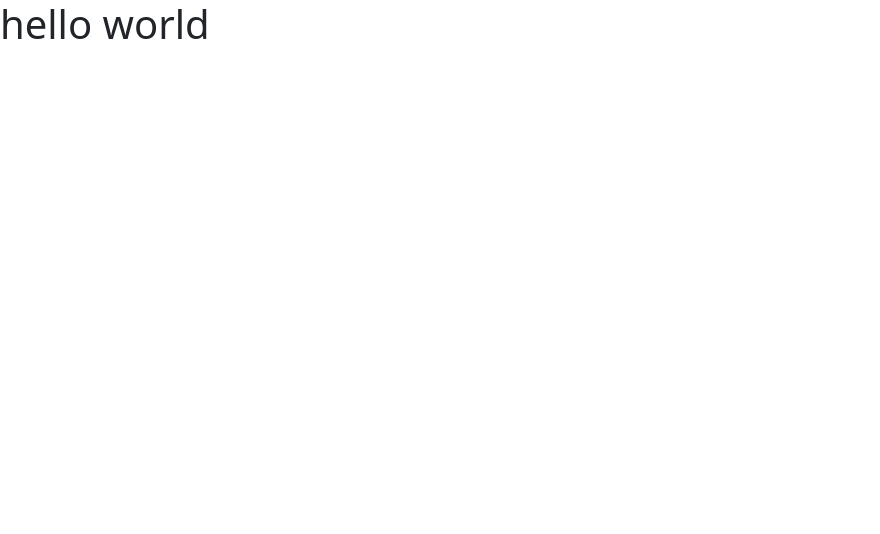
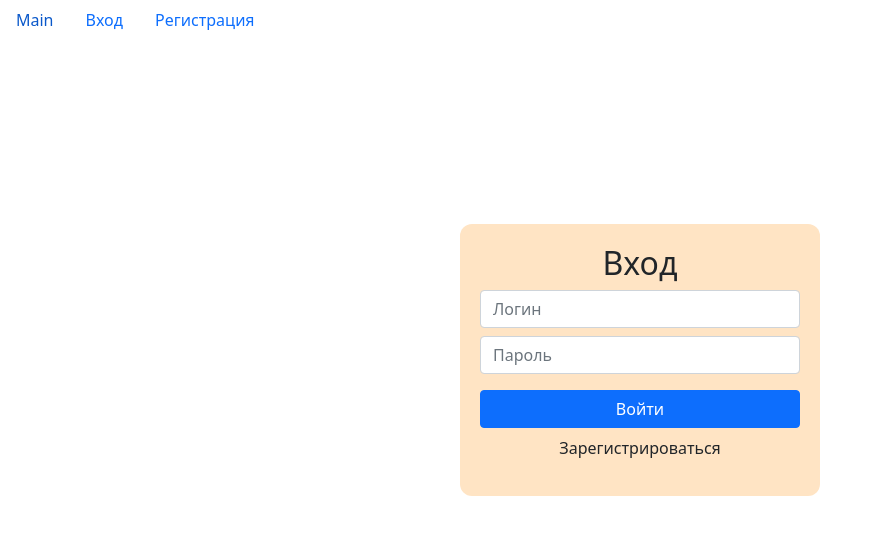
Before and after one commit to SVDotsenko/hotel-booking, a React (Create React App) app: page /entrance in a window 1280 px wide. Shown: the top 534 px of the page, without its empty margins (0-880 px from the left). Built offline with nearby package versions, Linux system fonts and the light colour scheme.

Commit message:
entrance form is finished

```diff
--- a/src/App.js
+++ /dev/null
@@ -1,7 +0,0 @@
-import React from "react";
-
-function App() {
-  return <h1>hello world</h1>;
-}
-
-export default App;
--- /dev/null
+++ b/src/app/App.js
@@ -0,0 +1,18 @@
+import React from "react";
+import NavBar from "./components/navBar";
+import {Route, Switch} from "react-router-dom";
+import Entrance from "./components/entrance/entrance";
+import Registration from "./components/registration";
+
+function App() {
+    return <>
+        <NavBar/>
+        <Switch>
+            <Route path="/entrance" component={Entrance}/>
+            <Route path="/registration" component={Registration}/>
+        </Switch>
+    </>;
+
+}
+
+export default App;
--- /dev/null
+++ b/src/app/components/entrance/entrance.css
@@ -0,0 +1,14 @@
+.page {
+    height: 80vh;
+    display: flex;
+    align-items: center;
+    justify-content: center;
+}
+
+.login {
+    width: 360px;
+    height: min-content;
+    padding: 20px;
+    border-radius: 12px;
+    background: bisque;
+}
--- /dev/null
+++ b/src/app/components/entrance/entrance.jsx
@@ -0,0 +1,25 @@
+import React from "react";
+import "./entrance.css"
+// https://getbootstrap.com/docs/5.1/forms/layout/
+const Entrance = () => {
+    return <>
+        <div className="page">
+            <div className="login">
+                <h2 className="text-center">Вход</h2>
+                <div className="col">
+                    <div className="col">
+                        <input type="text" className="form-control" placeholder="Логин" aria-label="First name"></input>
+                    </div>
+                    <div className="col mt-2">
+                        <input type="text" className="form-control" placeholder="Пароль" aria-label="Last name"></input>
+                    </div>
+                </div>
+
+                <button type="submit" className="btn btn-primary w-100 mt-3">Войти</button>
+                <p className="text-center mt-2">Зарегистрироваться</p>
+            </div>
+        </div>
+    </>;
+}
+
+export default Entrance;
--- /dev/null
+++ b/src/app/components/navBar.jsx
@@ -0,0 +1,20 @@
+import React from "react";
+import {Link} from "react-router-dom";
+
+const NavBar = () => {
+    return (
+        <ul className="nav">
+            <li className="nav-item">
+                <Link to="/" className="nav-link">Main</Link>
+            </li>
+            <li className="nav-item">
+                <Link to="/entrance" className="nav-link">Вход</Link>
+            </li>
+            <li className="nav-item">
+                <Link to="/registration" className="nav-link">Регистрация</Link>
+            </li>
+        </ul>
+    );
+};
+
+export default NavBar;
--- /dev/null
+++ b/src/app/components/registration.jsx
@@ -0,0 +1,7 @@
+import React from "react";
+
+const Registration = () => {
+    return <h1>Registration form</h1>
+}
+
+export default Registration;
--- a/src/index.js
+++ b/src/index.js
@@ -1,11 +1,15 @@
 import React from "react";
 import ReactDOM from "react-dom/client";
 import "bootstrap/dist/css/bootstrap.css";
-import App from "./App";
+import App from "./app/App";
+import {BrowserRouter} from "react-router-dom";
 
 const root = ReactDOM.createRoot(document.getElementById("root"));
 root.render(
-    <React.StrictMode>
-        <App/>
-    </React.StrictMode>
+    <BrowserRouter>
+        <React.StrictMode>
+            <App/>
+        </React.StrictMode>
+    </BrowserRouter>
 );
+// todo удалить папку .idea из гита
```
